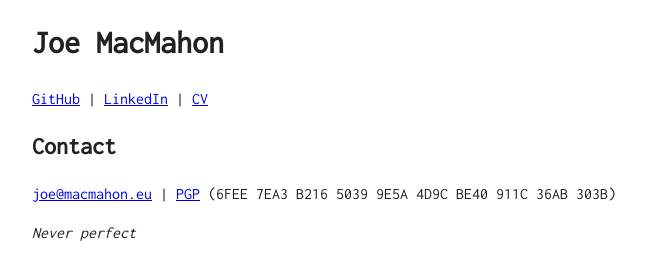
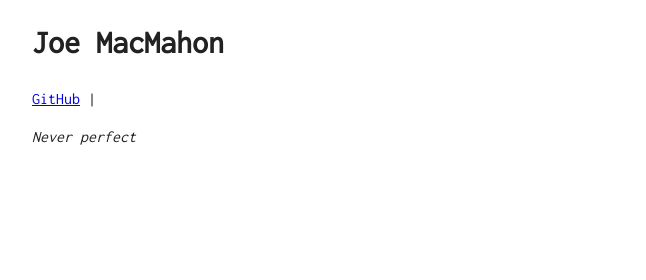
Before and after one commit to jmacmahon/jmacmahon.github.io, a plain HTML site: page index.html in a window 1280 px wide. Shown: the whole page, without its empty margins (0-646 px from the left). Drawn offline with nearby package versions, Linux system fonts and the light colour scheme.

Commit message:
Deleted a bunch of old stuff

```diff
--- a/index.html
+++ b/index.html
@@ -24,21 +24,9 @@
         <h1>Joe MacMahon</h1>
         <p>
           <a href="https://github.com/jmacmahon">GitHub</a> |
-          <a href="https://www.linkedin.com/in/joemacmahon">LinkedIn</a> |
-          <a href="joe_macmahon_cv_2017.pdf">CV</a>
-        </p>
-        <h2>Contact</h2>
-        <p>
-          <a href="&#109;&#97;&#105;&#108;&#116;&#111;&#58;&#106;&#111;&#101;&#64;&#109;&#97;&#99;&#109;&#97;&#104;&#111;&#110;&#46;&#101;&#117;">&#106;&#111;&#101;&#64;&#109;&#97;&#99;&#109;&#97;&#104;&#111;&#110;&#46;&#101;&#117;</a> |
-          <a href="joe_macmahon.key">PGP</a> (6FEE 7EA3 B216 5039 9E5A  4D9C BE40 911C 36AB 303B)
         </p>
         <p>
           <em>Never perfect</em>
         </p>
-        <script>
-            window.ga=function(){ga.q.push(arguments)};ga.q=[];ga.l=+new Date;
-            ga('create','UA-88517401-1','auto');ga('send','pageview')
-        </script>
-        <script src="https://www.google-analytics.com/analytics.js" async defer></script>
     </body>
 </html>
```
Also changed, not shown: 2 other files.
